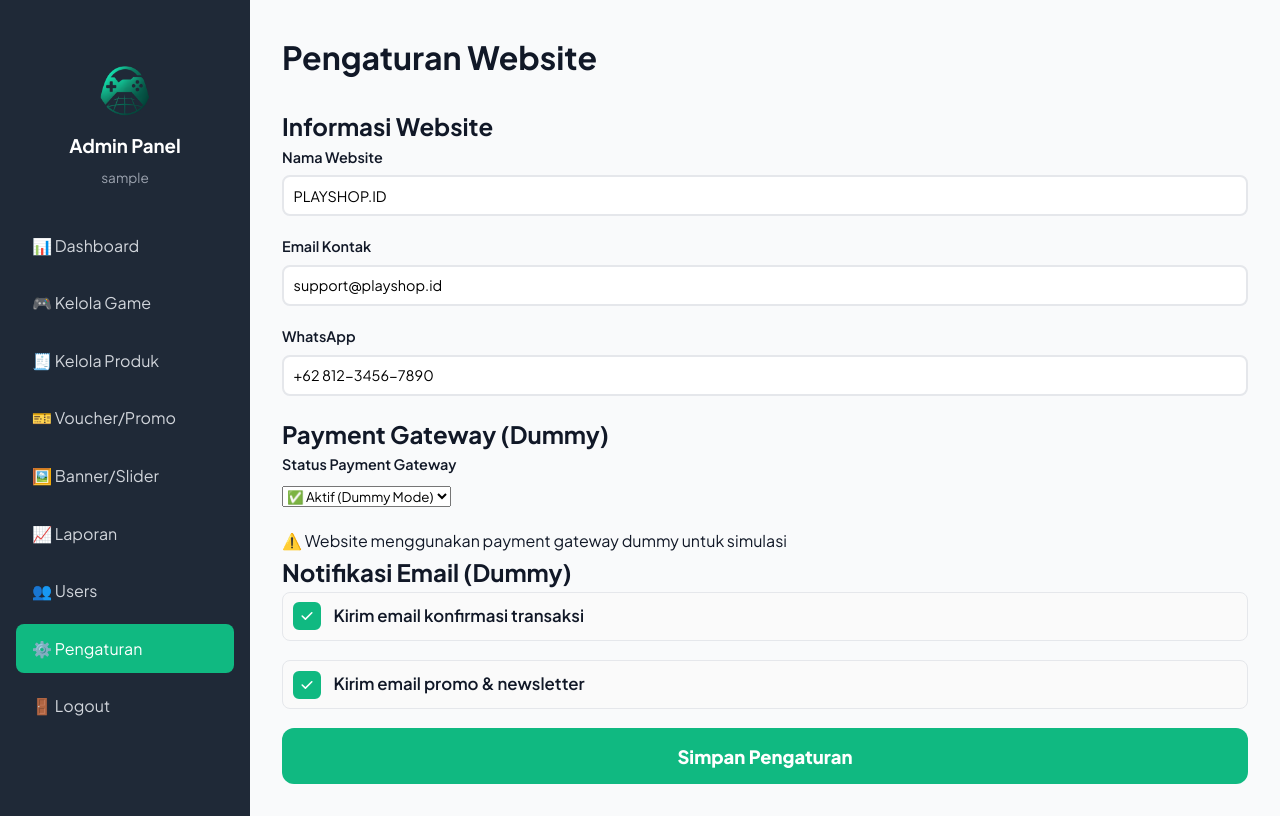
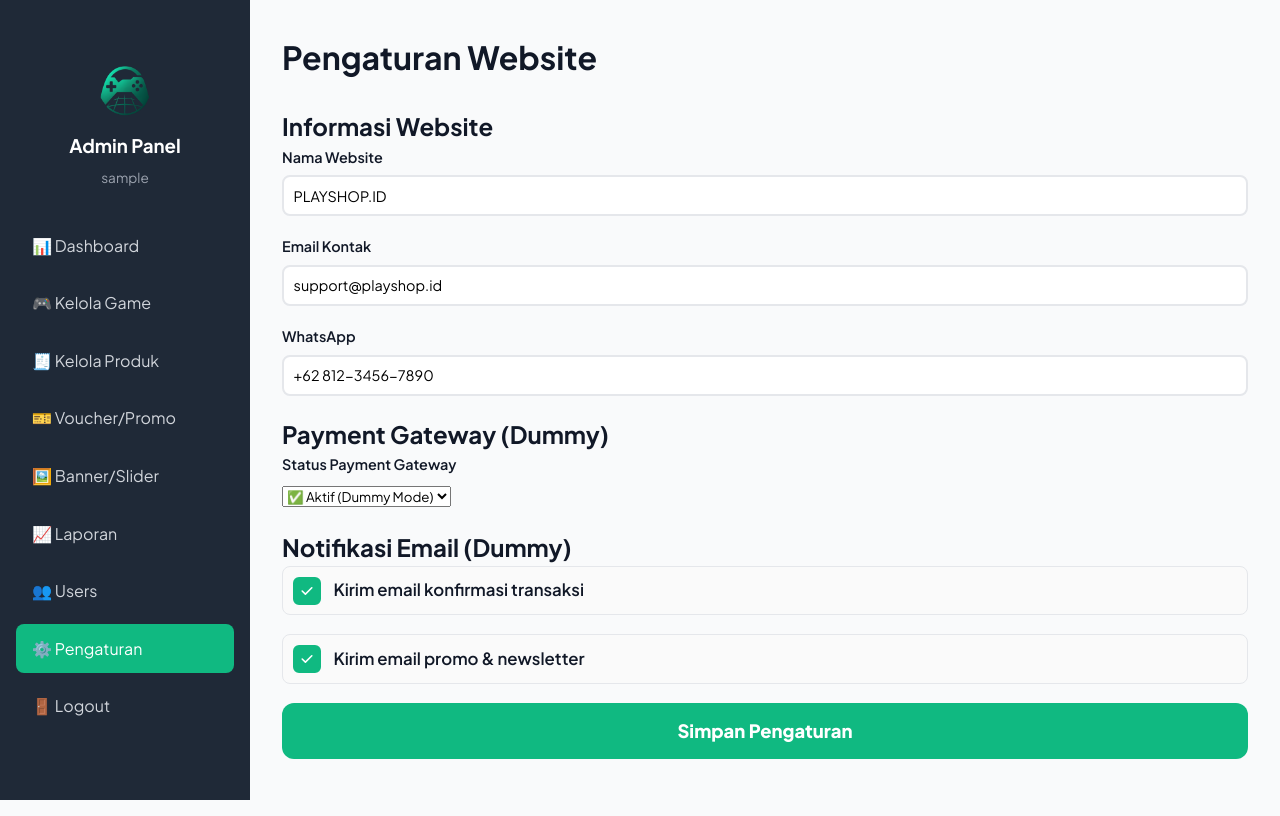
Before and after one commit to irgifebry/playshop, a PHP site: page /admin/settings.php in a window 1280 px wide. Run offline with PHP 8.4, Linux system fonts and the light colour scheme; the visitor is signed in with stand-in values (Sample User, id 1); data comes from the database, SQL or seed files in the repository; some libraries are stand-ins or nearby versions.

Commit message:
itukan apalah

```diff
--- a/admin/settings.php
+++ b/admin/settings.php
@@ -111,7 +111,6 @@ if($_SERVER['REQUEST_METHOD'] === 'POST') {
                                 <option value="off" <?php echo (setting($settings, 'payment_mode', 'dummy') === 'off') ? 'selected' : ''; ?>>❌ Non-aktif</option>
                             </select>
                         </div>
-                        <p class="setting-note">⚠️ Website menggunakan payment gateway dummy untuk simulasi</p>
                     </div>
 
                     <div class="settings-section">
```
